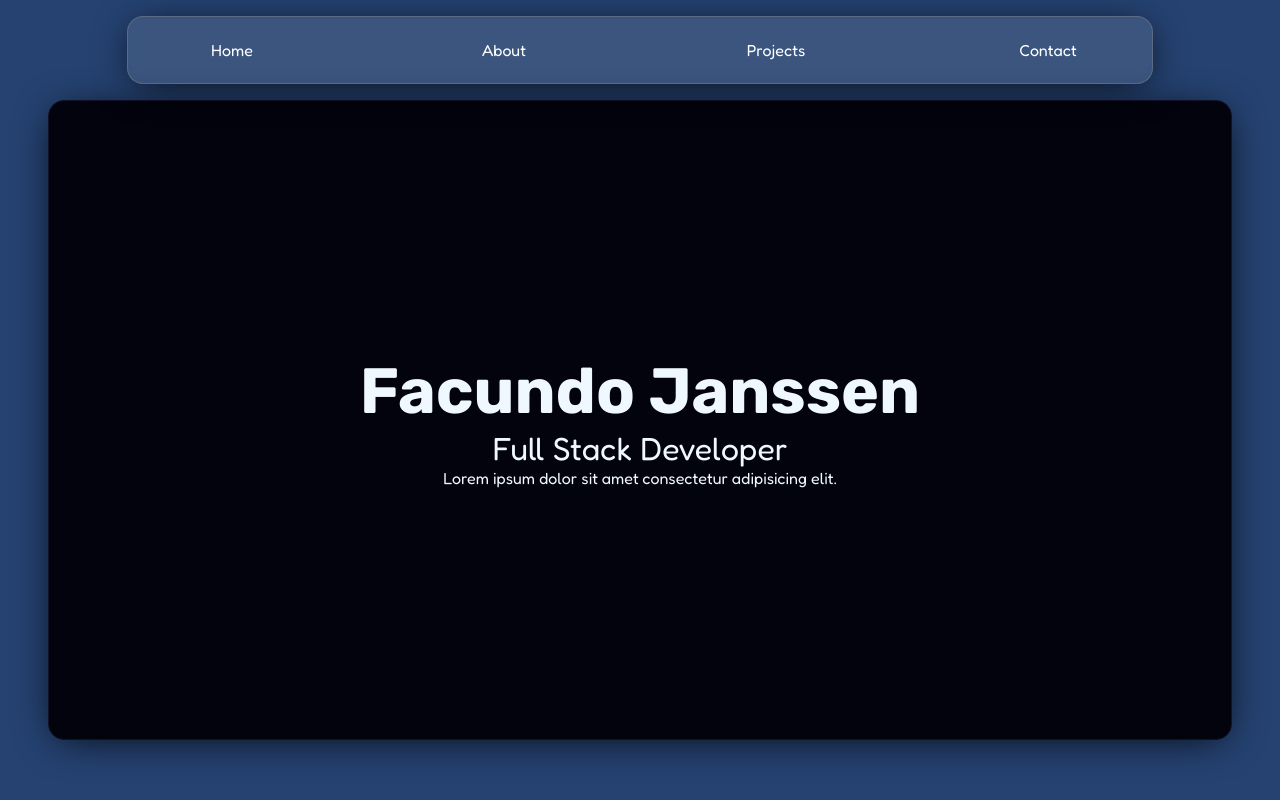
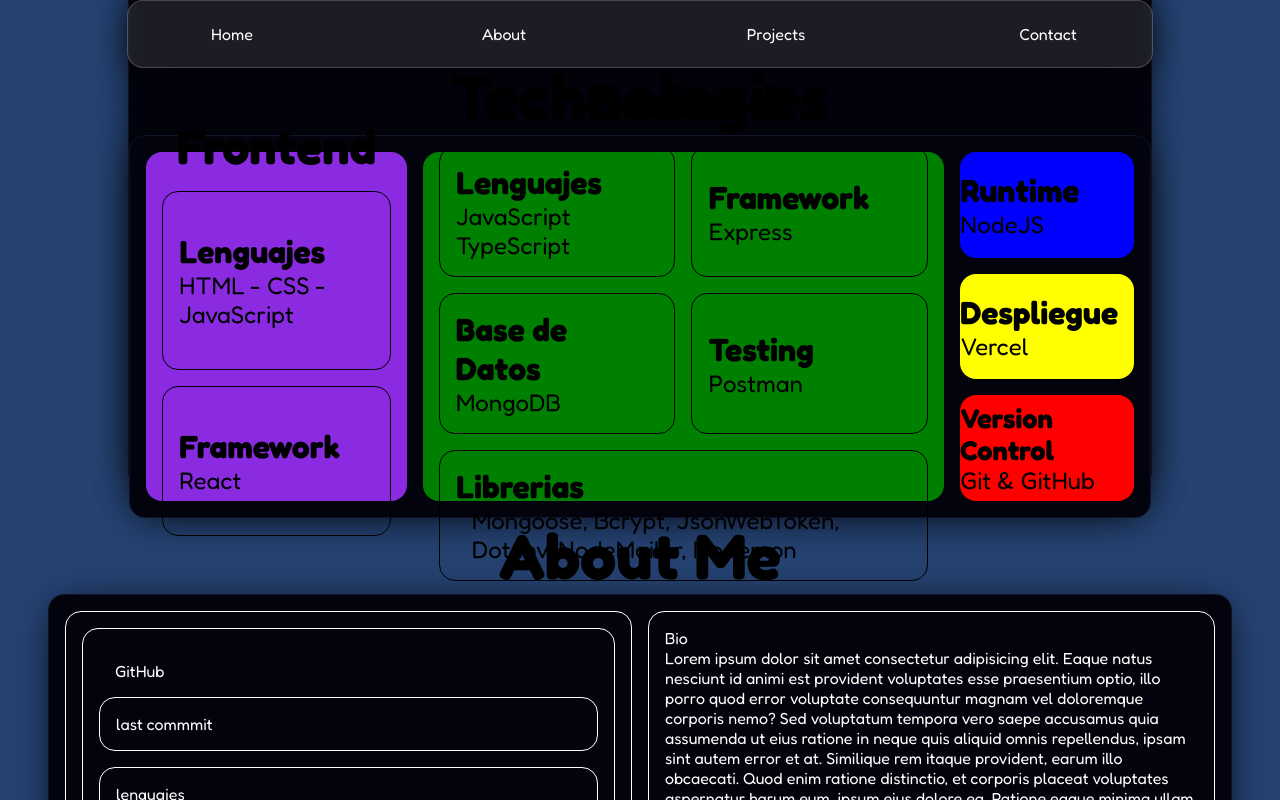
Before and after one commit to FacuJanssen/porfolio, a React (Vite) app: page / in a window 1280 px wide. Shown: the top 800 px of the page. Built offline with nearby package versions, Linux system fonts and the light colour scheme; a web font is replaced by a local one.

Commit message:
content flexbox

```diff
--- a/src/App.css
+++ b/src/App.css
@@ -0,0 +1,3 @@
+.app {
+    height: 100vh;
+}
--- a/src/App.jsx
+++ b/src/App.jsx
@@ -5,16 +5,15 @@ import Footer from "./components/Footer/Footer";
 import Technologies from "./components/Technologies/Technologies";
 import AboutMe from "./components/AboutMe/AboutMe";
 import Hero from "./components/Hero/Hero";
+import "./App.css";
 
 function App() {
     return (
-        <div className="content">
+        <>
             <NavBar />
-            <Hero />
-            <Technologies />
-            <AboutMe />
-            <Footer />
-        </div>
+            <Content />
+            {/* <Footer /> */}
+        </>
     );
 }
 
--- a/src/components/Content/Content.css
+++ b/src/components/Content/Content.css
@@ -1,5 +1,13 @@
 .content {
+    display: flex;
+    flex-direction: column;
+    justify-content: center;
+    align-items: center;
     background: oklch(38.154% 0.08796 259.625) 70%;
+    height: 100%;
+    width: 100vw;
+    position: absolute;
+    top: 0;
     /* background-image: linear-gradient(
         320deg,
         oklch(14.538% 0.05653 276.758) 0%,
--- a/src/components/Hero/Hero.css
+++ b/src/components/Hero/Hero.css
@@ -3,14 +3,11 @@
     flex-direction: column;
     align-items: center;
     justify-content: center;
-    padding: 1rem;
-    /* z-index: 1; */
-    background-color: oklch(10.633% 0.02858 280.39);
-    height: 80vh;
-    margin-top: 2rem;
-    margin-inline: 3rem;
+    height: 32rem;
+    width: 64rem;
     border-radius: 1rem;
     box-shadow: 0 5px 40px -10px rgb(0, 0, 0);
+    background-color: oklch(10.633% 0.02858 280.39);
     border: solid 1px oklch(19.625% 0.04554 281.368);
 }
 
--- a/src/components/NavBar/NavBar.css
+++ b/src/components/NavBar/NavBar.css
@@ -4,7 +4,7 @@
     backdrop-filter: blur(5px);
     justify-self: center;
     position: sticky;
-    z-index: 1;
+    z-index: 2;
     top: 1rem;
     border-radius: 1rem;
     border: solid 1px rgba(143, 137, 137, 0.4);
--- a/src/components/Technologies/Technologies.css
+++ b/src/components/Technologies/Technologies.css
@@ -3,10 +3,12 @@
     flex-direction: column;
     align-items: center;
     justify-content: center;
-    text-align: center;
-    height: 100vh;
-    margin-inline: 3rem;
-    margin-bottom: 2rem;
+    height: 32rem;
+    width: 64rem;
+    border-radius: 1rem;
+    box-shadow: 0 5px 40px -10px rgb(0, 0, 0);
+    background-color: oklch(10.633% 0.02858 280.39);
+    border: solid 1px oklch(19.625% 0.04554 281.368);
 }
 
 .technologies-title {
```
